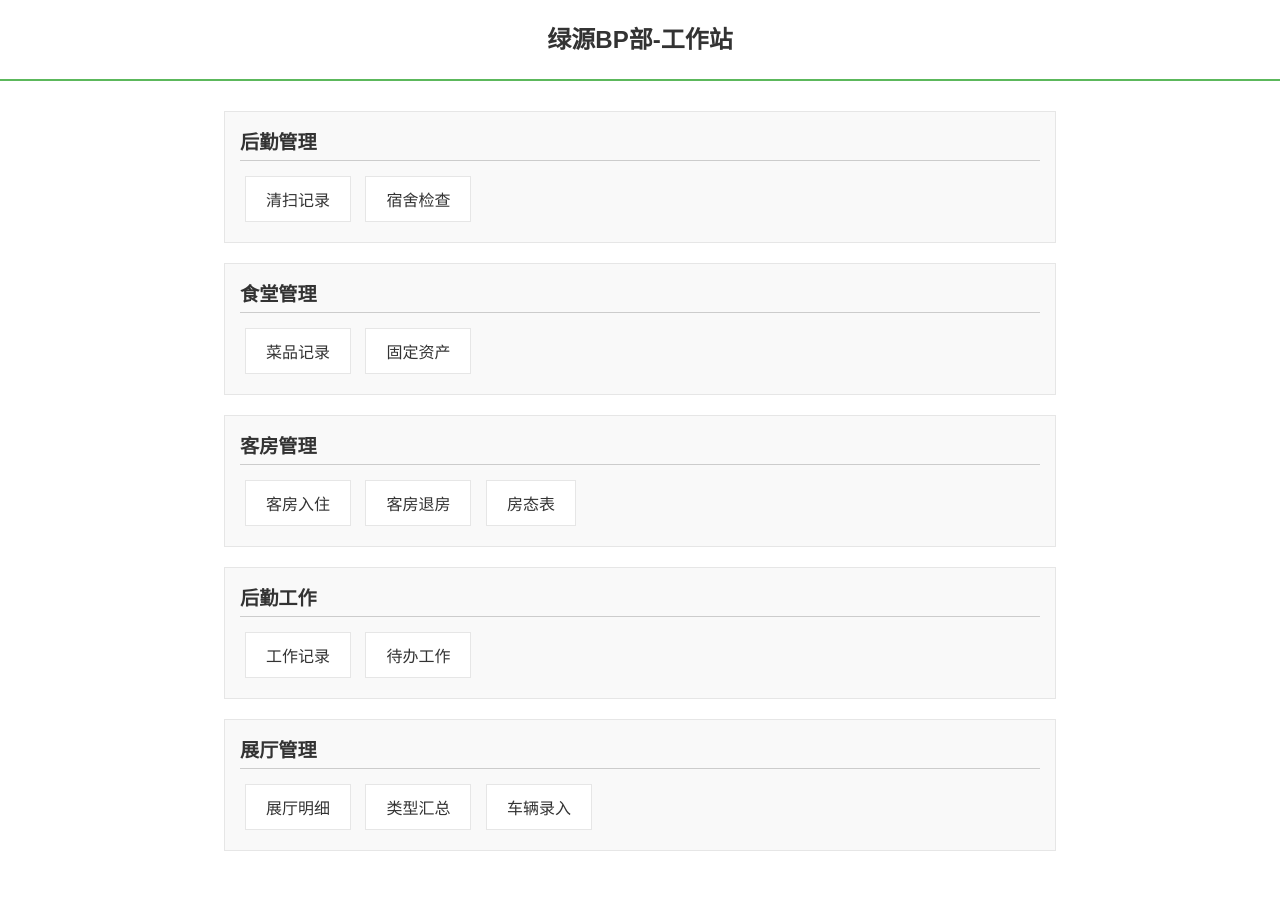
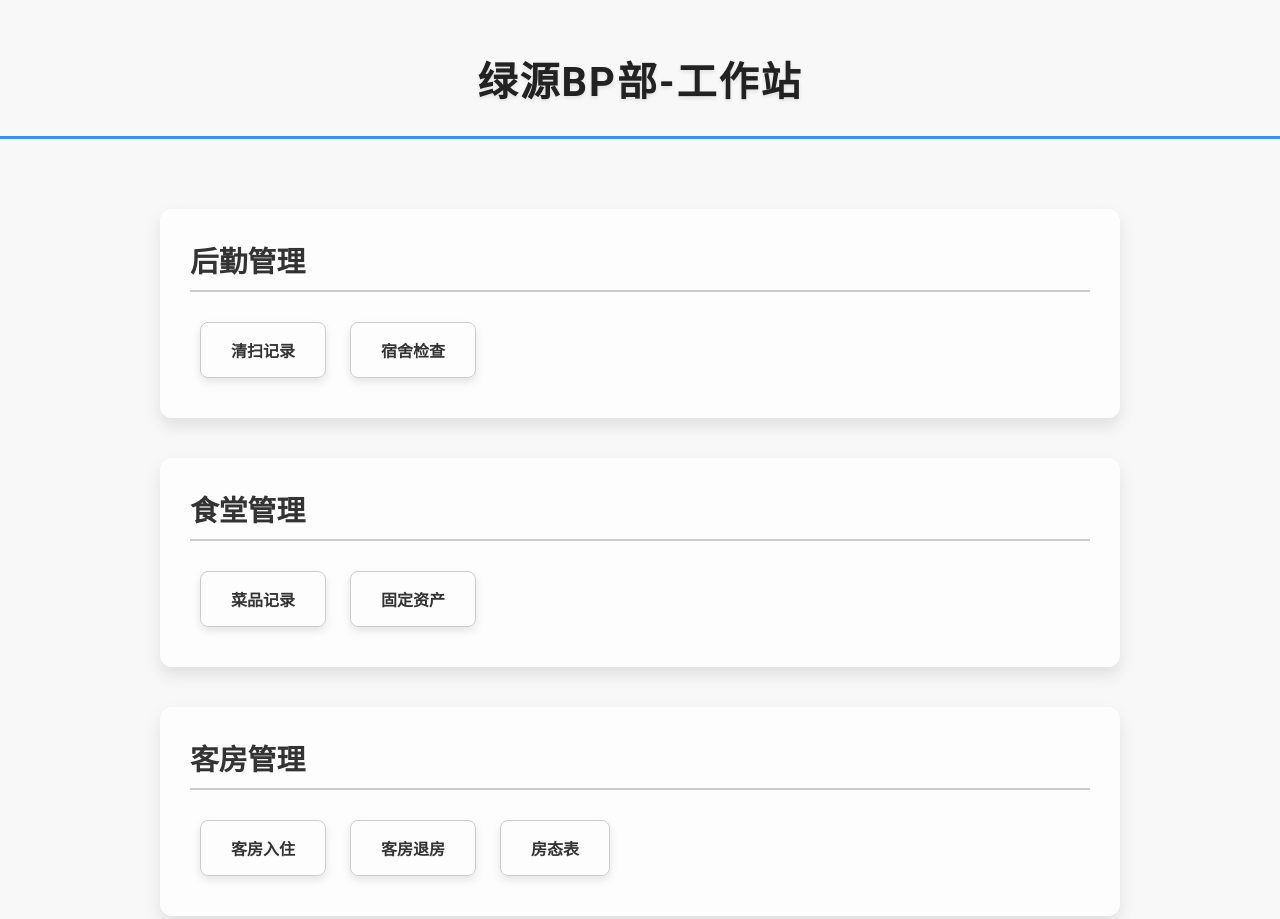
Before and after one commit to zhangxuqi125656/luyuanbp, a plain HTML site: page index.html in a window 1280 px wide. Shown: the top 919 px of the page. Before the commit the page ends 861 px from the top, so only its background shows below. Drawn offline with Linux system fonts and the light colour scheme.

Commit message:
Update index.html

```diff
--- a/index.html
+++ b/index.html
@@ -6,58 +6,97 @@
   <meta name="viewport" content="width=device-width, initial-scale=1.0">
   <title>绿源BP部-工作站</title>
   <style>
+    /* 全局样式 */
     body {
-      font-family: Arial, sans-serif;
+      font-family: 'Roboto', sans-serif;
       margin: 0;
       padding: 0;
       display: flex;
       flex-direction: column;
       align-items: center;
+      background-color: #f0f0f0; /* 设置一个浅灰色背景 */
+      position: relative;
+    }
+
+    body::before {
+      content: "";
+      position: absolute;
+      top: 0;
+      left: 0;
+      right: 0;
+      bottom: 0;
+      background: rgba(255, 255, 255, 0.5); /* 调整了白色背景的透明度 */
+      backdrop-filter: blur(8px);
+      z-index: -1;
     }
 
     /* 标题样式 */
     h1 {
-      font-size: 1.5rem;
-      color: #333;
-      margin-top: 20px;
+      font-size: 2.5rem;
+      color: #222;
+      margin-top: 50px;
+      text-align: center;
+      letter-spacing: 2px;
+      text-shadow: 0 2px 4px rgba(0, 0, 0, 0.1);
+      margin-bottom: 20px;
     }
 
     /* 标题下方横线样式 */
     hr {
       width: 100%;
       border: none;
-      border-top: 2px solid #5cb85c;
-      margin-bottom: 20px;
+      border-top: 3px solid #007bff;
+      margin-bottom: 50px;
+      opacity: 0.8;
     }
 
     /* 模块样式 */
    .module {
-      border: 1px solid #e6e6e6;
-      margin: 10px;
-      padding: 15px;
-      background-color: #f9f9f9;
-      width: 90%;
-      max-width: 800px;
+      border: none;
+      border-radius: 12px;
+      margin: 20px;
+      padding: 30px;
+      background: rgba(255, 255, 255, 0.7);
+      backdrop-filter: blur(10px);
+      width: 80%;
+      max-width: 900px;
+      transition: transform 0.3s ease, box-shadow 0.3s ease;
+      box-shadow: 0 8px 16px rgba(0, 0, 0, 0.1);
+    }
+
+   .module:hover {
+      transform: translateY(-8px);
+      box-shadow: 0 12px 24px rgba(0, 0, 0, 0.15);
     }
 
     /* 模块标题样式 */
    .module h2 {
-      font-size: 1.2rem;
+      font-size: 1.8rem;
       color: #333;
-      margin: 0 0 10px 0;
-      border-bottom: 1px solid #ccc;
-      padding-bottom: 5px;
+      margin: 0 0 20px 0;
+      border-bottom: 2px solid #ccc;
+      padding-bottom: 10px;
+      text-align: left;
     }
 
     /* 按钮样式 */
    .btn {
       display: inline-block;
-      margin: 5px;
-      padding: 10px 20px;
-      border: 1px solid #e6e6e6;
+      margin: 10px;
+      padding: 15px 30px;
+      border: 1px solid #ccc;
+      border-radius: 8px;
       text-decoration: none;
       color: #333;
-      background-color: white;
+      background-color: transparent;
+      font-weight: 600;
+      box-shadow: 0 4px 8px rgba(0, 0, 0, 0.1);
+      transition: background-color 0.3s ease, transform 0.3s ease;
+    }
+
+   .btn:hover {
+      background-color: #f0f0f0;
+      transform: translateY(-3px);
     }
 
     /* 电脑端样式（屏幕宽度大于 768px） */
@@ -71,19 +110,19 @@
     /* 手机端样式（屏幕宽度小于等于 768px） */
     @media (max-width: 768px) {
       h1 {
-        font-size: 1.2rem;
+        font-size: 2rem;
       }
 
      .module {
-        margin: 5px;
-        padding: 10px;
+        margin: 15px;
+        padding: 20px;
       }
 
      .btn {
         display: block;
         width: 100%;
         box-sizing: border-box;
-        padding: 8px 16px;
+        padding: 12px 20px;
       }
     }
   </style>
```
